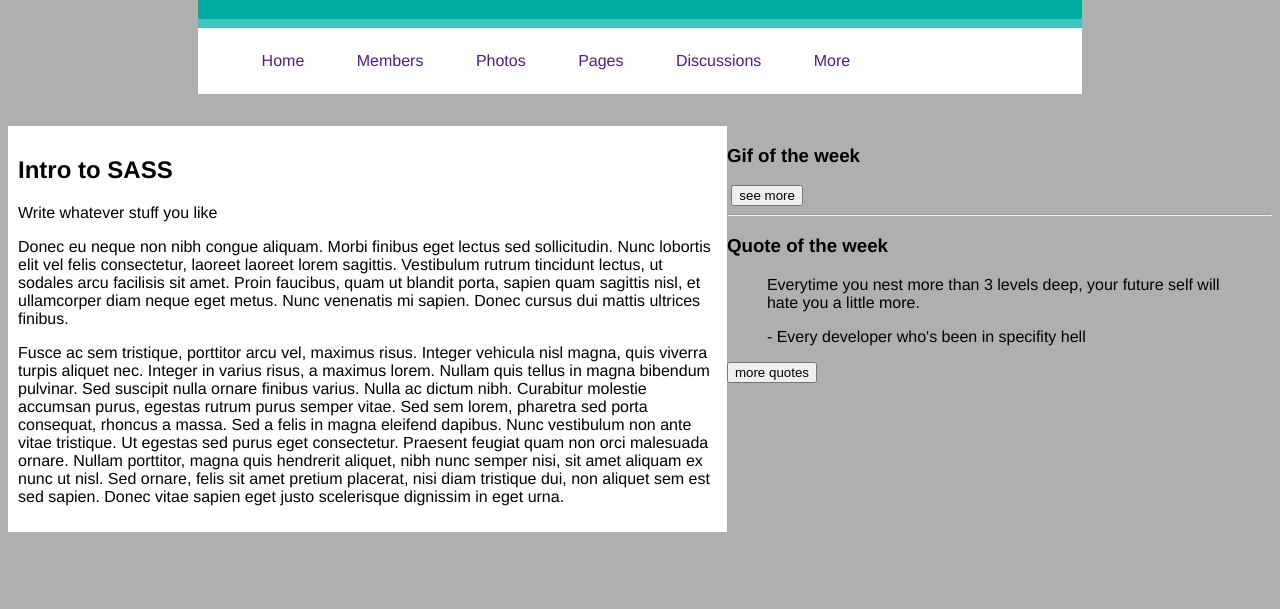
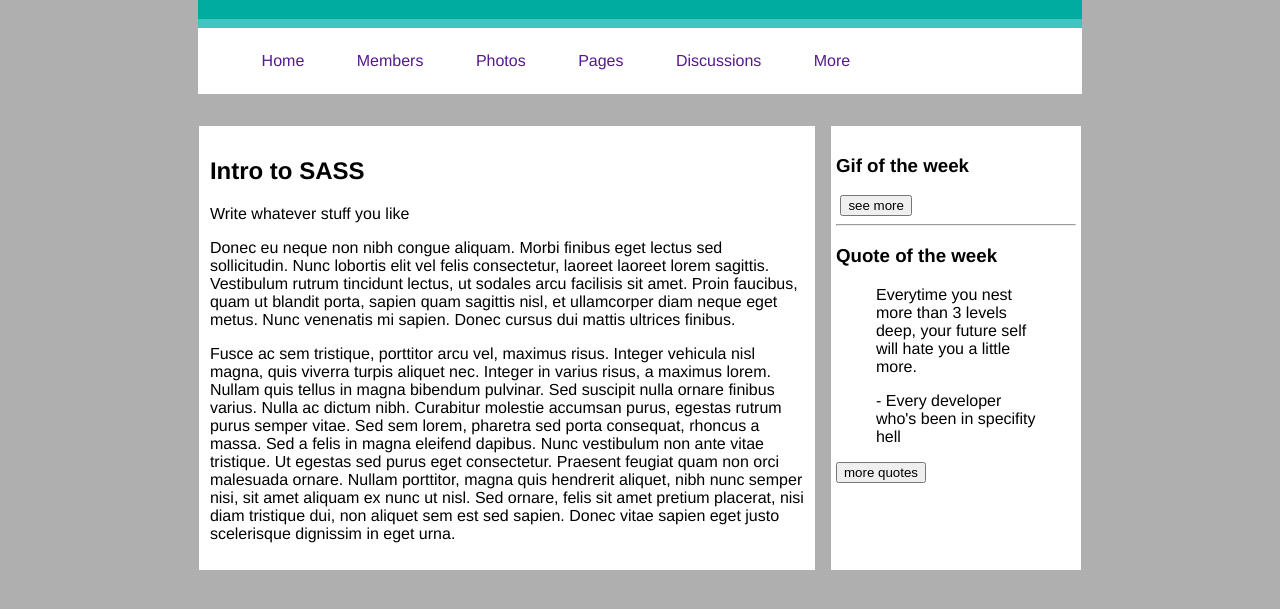
Before and after one commit to stella-h/exercise, a plain HTML site: page index.html in a window 1280 px wide. Shown: the part 69-678 px from the top of the page. Drawn offline with Linux system fonts and the light colour scheme; a script that the page names is missing.

Commit message:
improved structure

```diff
--- /dev/null
+++ b/style/normalize.css
@@ -0,0 +1,48 @@
+/* http://meyerweb.com/eric/tools/css/reset/
+   v2.0 | 20110126
+   License: none (public domain)
+*/
+
+html, body, div, span, applet, object, iframe,
+h1, h2, h3, h4, h5, h6, p, blockquote, pre,
+a, abbr, acronym, address, big, cite, code,
+del, dfn, em, img, ins, kbd, q, s, samp,
+small, strike, strong, sub, sup, tt, var,
+b, u, i, center,
+dl, dt, dd, ol, ul, li,
+fieldset, form, label, legend,
+table, caption, tbody, tfoot, thead, tr, th, td,
+article, aside, canvas, details, embed,
+figure, figcaption, footer, header, hgroup,
+menu, nav, output, ruby, section, summary,
+time, mark, audio, video {
+  margin: 0;
+  padding: 0;
+  border: 0;
+  font-size: 100%;
+  font: inherit;
+  vertical-align: baseline;
+}
+/* HTML5 display-role reset for older browsers */
+article, aside, details, figcaption, figure,
+footer, header, hgroup, menu, nav, section {
+  display: block;
+}
+body {
+  line-height: 1;
+}
+ol, ul {
+  list-style: none;
+}
+blockquote, q {
+  quotes: none;
+}
+blockquote:before, blockquote:after,
+q:before, q:after {
+  content: '';
+  content: none;
+}
+table {
+  border-collapse: collapse;
+  border-spacing: 0;
+}
--- a/style/style.scss
+++ b/style/style.scss
@@ -27,7 +27,7 @@
 
 .wrapper {
 	display: flex;
-	justify-content: space-around;
+	justify-content: center;
 }
 
 .header {
@@ -45,10 +45,14 @@
 
 .main {
 	background-color: #ffffff;
-	padding: 10px;
-	width: 70%;
+	padding: 11px;
+	width: 47%;
 }
 
 .aside {
+	background-color: #ffffff;
+	padding: 10px 5px;
+	width: 19%;
+	margin-left: 1em;
 
 }
```
Also changed, not shown: index.html (+4 -3 lines), style/style.css, 1 other file.
